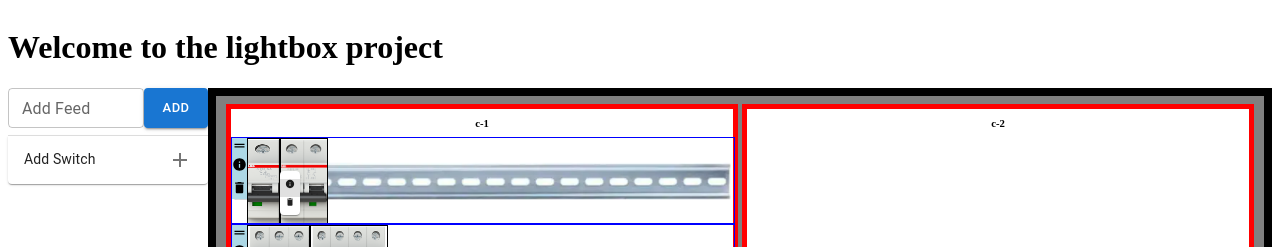
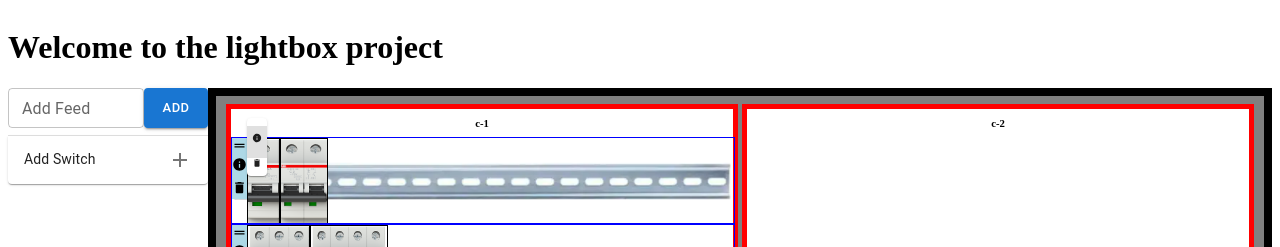
Before and after one commit to ItamarGerasy/lightbox, a React (Create React App) app: page / in a window 1280 px wide. Both pictures are taken after a click on the element 263 px from the left and 180 px from the top of the page. Shown: the top 247 px of the page. Built offline with nearby package versions, Linux system fonts and the light colour scheme.

Commit message:
added info popper and set his location, also added info string

```diff
--- a/src/components/Switch.tsx
+++ b/src/components/Switch.tsx
@@ -5,7 +5,6 @@ import { Draggable } from "react-beautiful-dnd";
 import { SwitchStyle } from './Switch.styles'
 import { withGlobalState } from './MainAppState';
 import { SwitchMenu } from './SwitchMenu'
-
 
 type SwitchProps = {
     switch: SwitchType,
@@ -27,7 +26,6 @@ export const Switch = (props: SwitchProps) => {
             menuAnchorRef.current.contains(event.target as HTMLElement) &&
             menuElemetRef.current?.contains(event.target as HTMLElement)
         ) {
-            console.log("not gonna close")
             return;
         }
 
@@ -65,7 +63,7 @@ export const Switch = (props: SwitchProps) => {
                 switchSize={props.switch.size}
                 >
                 </SwitchStyle>
-                <SwitchMenu menuOpen={menuOpen} menuAnchorRef={menuAnchorRef} handleMenuClose={handleMenuClose} handleListKeyDown={handleListKeyDown}/>
+                <SwitchMenu menuOpen={menuOpen} menuAnchorRef={menuAnchorRef} handleMenuClose={handleMenuClose} handleListKeyDown={handleListKeyDown} switch={props.switch}/>
             </div>
         )}
         </Draggable>
--- /dev/null
+++ b/src/components/SwitchMenu.styles.tsx
@@ -0,0 +1,7 @@
+import styled from "@emotion/styled"
+
+export const InfoWindowStyle = styled.div({
+    backgroundColor: 'whitesmoke',
+    border: "1px solid black",
+    fontSize: '5',
+});
--- a/src/components/SwitchMenu.tsx
+++ b/src/components/SwitchMenu.tsx
@@ -8,23 +8,51 @@ import Grow from '@mui/material/Grow';
 import Paper from '@mui/material/Paper';
 import MenuItem from '@mui/material/MenuItem';
 import MenuList from '@mui/material/MenuList';
-
+import { RefObject, LegacyRef } from 'react';
+import { Switch as SwitchType } from './typeForComponents'
+import { InfoWindowStyle } from './SwitchMenu.styles'
 
 type SwitchMenuProps = {
     menuOpen: boolean;
-    menuAnchorRef: React.RefObject<HTMLDivElement>;
+    menuAnchorRef: RefObject<HTMLDivElement>;
     handleMenuClose: (event: Event | React.SyntheticEvent) => void;
     // @ts-ignore: Ignore the "Type 'KeyboardEvent' is not generic" TypeScript error
     handleListKeyDown: (event: KeyboardEvent<Element>) => void;
+    switch: SwitchType;
 }
 
 export const SwitchMenu = (props: SwitchMenuProps) => {
+    const [infoAnchorEl, setInfoAnchorEl] = React.useState<null | HTMLElement>(null);
+    const open = Boolean(infoAnchorEl);
+    const id = open ? 'switch-info-popper' : undefined;
+
+    const handleInfoClose = (event: Event | React.SyntheticEvent) => {
+        setInfoAnchorEl(null)
+    }
+
+    const handleClick = (event: React.MouseEvent<HTMLElement>) => {
+        props.handleMenuClose(event)
+        setInfoAnchorEl(infoAnchorEl ? null : event.currentTarget);
+    };
+
+    const generateSwitchInfoString = () => {
+        const s = props.switch
+        const dimesnsionsString = s.dimensions ? `width: ${s.dimensions.width} height: ${s.dimensions?.height}` : 'no info'
+        const infoStr = `
+            ${s.name} ${s.prefix} feed: ${s.feed} \n
+            ${s.description} \n
+            dimensions: ${dimesnsionsString}
+        `
+        return infoStr
+    }
+
     return (
+        <div ref={infoAnchorEl as LegacyRef<HTMLDivElement> | undefined }>
             <Popper
                 open={props.menuOpen}
                 anchorEl={props.menuAnchorRef.current}
                 role={undefined}
-            placement="left"
+                placement="top-start"
                 transition
                 disablePortal
                 style={{
@@ -50,7 +78,11 @@ export const SwitchMenu = (props: SwitchMenuProps) => {
                             aria-labelledby="composition-button"
                             onKeyDown={props.handleListKeyDown}
                         >
-                        <MenuItem sx={{padding: 0, paddingBottom: 1, display: "flex", justifyContent:'center', flexDirection: 'row'}}  onClick={props.handleMenuClose}><InfoIcon sx={{fontSize: 10, padding: 0}}/></MenuItem>
+                            <MenuItem
+                                sx={{padding: 0, paddingBottom: 1, display: "flex", justifyContent:'center', flexDirection: 'row'}}
+                                onClick={handleClick}
+                            >
+                                <div><InfoIcon sx={{fontSize: 10, padding: 0}} /></div></MenuItem>
                             <MenuItem sx={{padding: 0, display: "flex", justifyContent:'center', flexDirection: 'row'}}  ><DeleteIcon sx={{fontSize: 10, padding: 0}}/></MenuItem>
                         </MenuList>
                         </ClickAwayListener>
@@ -58,5 +90,13 @@ export const SwitchMenu = (props: SwitchMenuProps) => {
                     </Grow>
                 )}
             </Popper>
+            <Popper id={id} open={open} anchorEl={infoAnchorEl} placement="right">
+                <ClickAwayListener onClickAway={handleInfoClose}>
+                    <InfoWindowStyle>
+                        {generateSwitchInfoString()}
+                    </InfoWindowStyle>
+                </ClickAwayListener>
+            </Popper>
+        </div>
     )
 }
```
Lines whose indentation alone changed are shown as unchanged.
